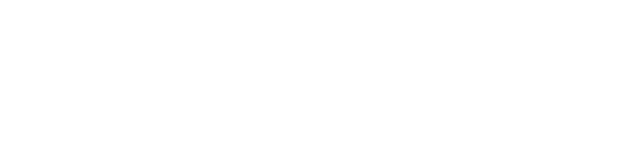
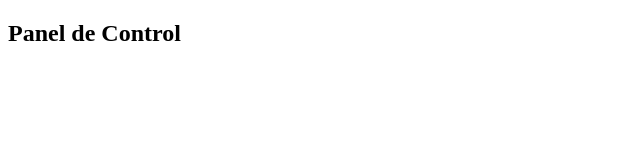
Before and after one commit to DanielBeltranl/proyecto-web, a plain HTML site: page index.html in a window 1280 px wide. Shown: the whole page, without its empty margins (0-640 px from the left). Drawn offline with Linux system fonts and the light colour scheme.

Commit message:
07-Sep: Agrego panel de control

```diff
--- a/index.html
+++ b/index.html
@@ -8,7 +8,7 @@
 </head>
 
 <body>
-
+    <h2>Panel de Control</h2>
 </body>
 
 </html>
```
